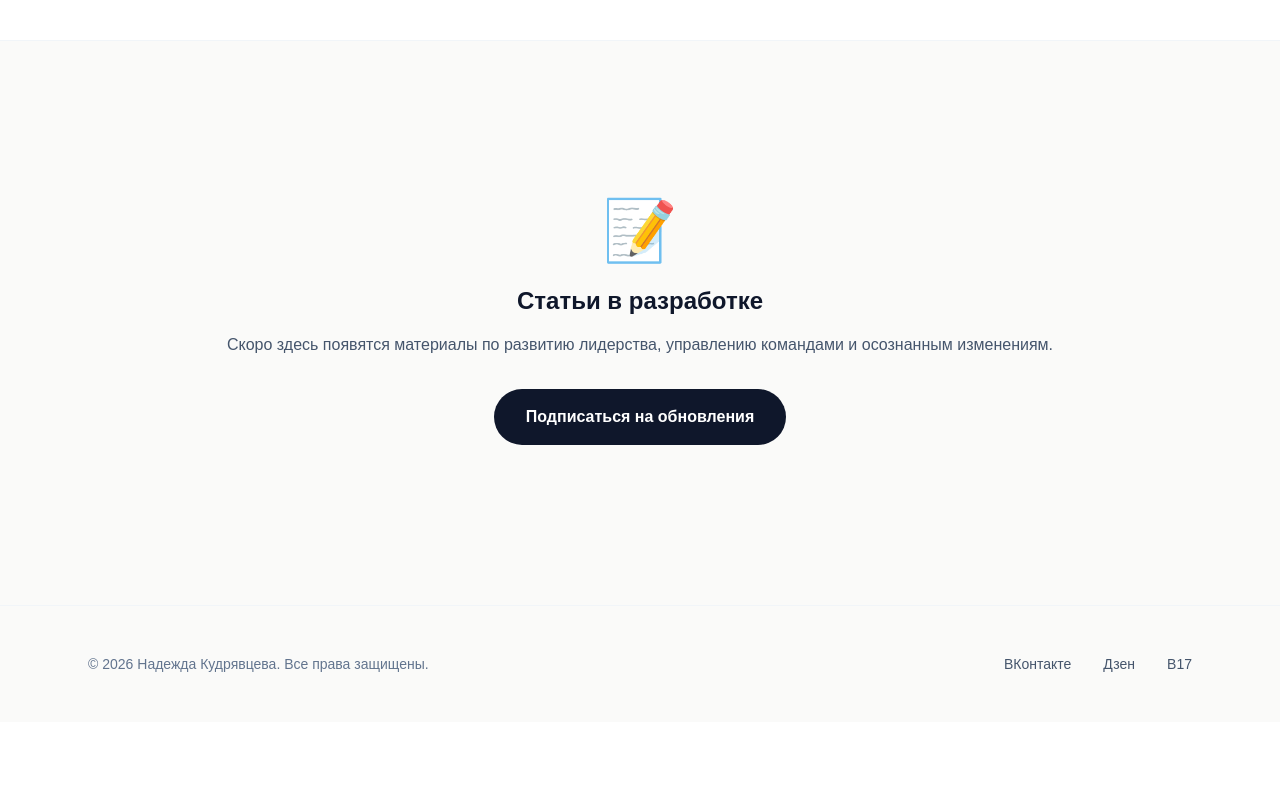
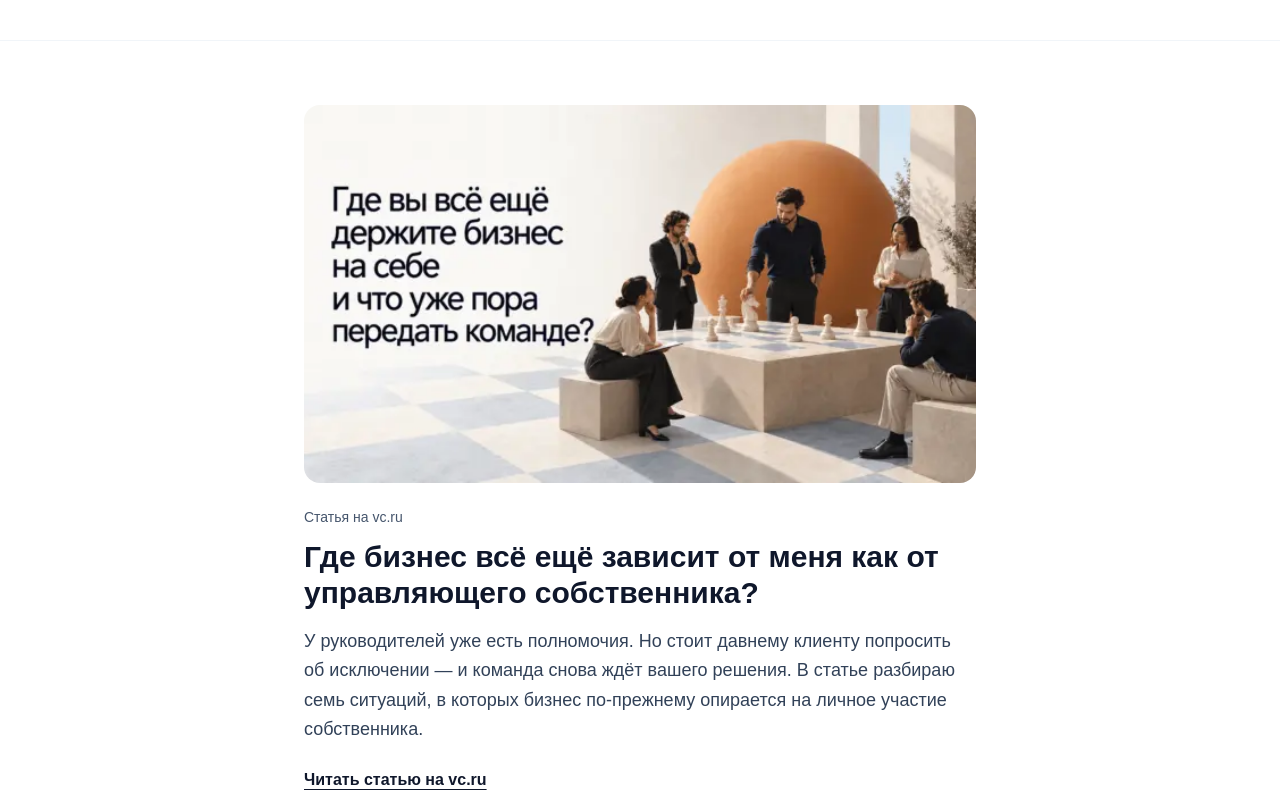
Before and after one commit to kudryavtsevacoach/kudryavtseva-coach, a Next.js app: page /blog in a window 1280 px wide. Shown: the part 460-1260 px from the top of the page. Before the commit the page ends 1182 px from the top, so only its background shows below. Built offline with nearby package versions, Linux system fonts and the light colour scheme.

Commit message:
Добавить статью и авторскую обложку на главную и в блог

```diff
--- a/app/blog/page.tsx
+++ b/app/blog/page.tsx
@@ -1,4 +1,4 @@
-import Link from 'next/link';
+import OwnerArticle from "@/components/OwnerArticle";
 
 export default function BlogPage() {
   return (
@@ -17,18 +17,8 @@ export default function BlogPage() {
         </div>
       </section>
 
-      {/* --- СТАТЬИ (Заглушка) --- */}
-      <section className="py-20 bg-[#FAFAF9]">
-        <div className="max-w-4xl mx-auto px-6">
-          <div className="text-center py-20">
-            <div className="text-6xl mb-6">📝</div>
-            <h2 className="text-2xl font-bold text-slate-900 mb-4">Статьи в разработке</h2>
-            <p className="text-slate-600 mb-8">Скоро здесь появятся материалы по развитию лидерства, управлению командами и осознанным изменениям.</p>
-            <Link href="/contacts" className="inline-flex bg-slate-900 hover:bg-slate-800 text-white px-8 py-4 rounded-full text-base font-semibold transition-all">
-              Подписаться на обновления
-            </Link>
-          </div>
-        </div>
+      <section aria-label="Статьи" className="bg-white px-6 py-16">
+        <OwnerArticle />
       </section>
     </>
   );
--- a/app/page.tsx
+++ b/app/page.tsx
@@ -1,3 +1,4 @@
+import OwnerArticle from "@/components/OwnerArticle";
 import Image from "next/image";
 import Link from "next/link";
 import type { Metadata } from "next";
@@ -351,18 +352,8 @@ export default function Home() {
         </div>
       </section>
       <section id="journal" className="section journal">
-        <div className="wrap journal-inner">
-          <div>
-            <p className="eyebrow">Блог</p>
-            <h2>«Я уже три раза объяснил»</h2>
-            <p className="muted">
-              Серия карточек о самостоятельности команды. Когда руководителю
-              хочется объяснить ещё раз, что полезно заметить в самой ситуации?
-            </p>
-          </div>
-          <Link className="btn" href="/blog">
-            Перейти в блог
-          </Link>
+        <div className="wrap border-t border-slate-200 pt-10">
+          <OwnerArticle featured />
         </div>
       </section>
       <section id="contact" className="section contact">
--- /dev/null
+++ b/components/OwnerArticle.tsx
@@ -0,0 +1,32 @@
+import Image from "next/image";
+
+export default function OwnerArticle({ featured = false }: { featured?: boolean }) {
+  return (
+    <article className={featured ? "grid items-center gap-7 md:grid-cols-2 md:gap-12" : "mx-auto max-w-2xl"}>
+      <Image
+        src="/blog/business-owner.png"
+        alt="Где вы всё ещё держите бизнес на себе и что уже пора передать команде?"
+        width={592}
+        height={333}
+        sizes="(min-width: 768px) 592px, 100vw"
+        className="block h-auto w-full rounded-2xl"
+      />
+      <div className={featured ? "" : "mt-6"}>
+        {featured ? (
+          <h2 className="eyebrow">Из блога · Статья на vc.ru</h2>
+        ) : (
+          <>
+            <p className="mb-3 text-sm text-slate-600">Статья на vc.ru</p>
+            <h2 className="text-3xl font-bold text-slate-900">Где бизнес всё ещё зависит от меня как от управляющего собственника?</h2>
+          </>
+        )}
+        <p className="mt-4 text-lg leading-relaxed text-slate-700">
+          У руководителей уже есть полномочия. Но стоит давнему клиенту попросить об исключении — и команда снова ждёт вашего решения. В статье разбираю семь ситуаций, в которых бизнес по-прежнему опирается на личное участие собственника.
+        </p>
+        <div className="mt-6">
+          <a href="https://vc.ru/opinions/3201310-kak-lichnaya-effektivnost-sobstvennika-vliyaet-na-biznes" className={featured ? "btn" : "font-semibold text-slate-900 underline underline-offset-4"}>Читать статью на vc.ru</a>
+        </div>
+      </div>
+    </article>
+  );
+}
```
Also changed, not shown: public/blog/business-owner.png (added).
